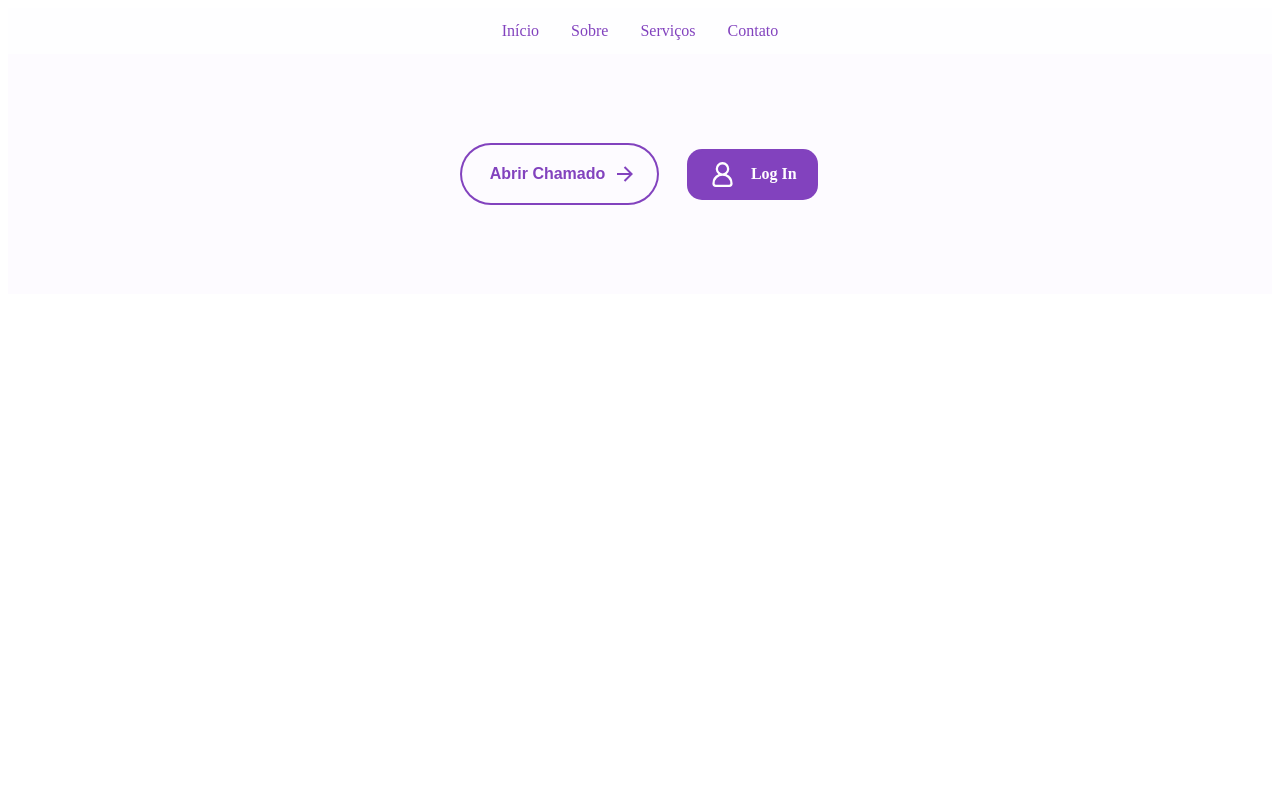
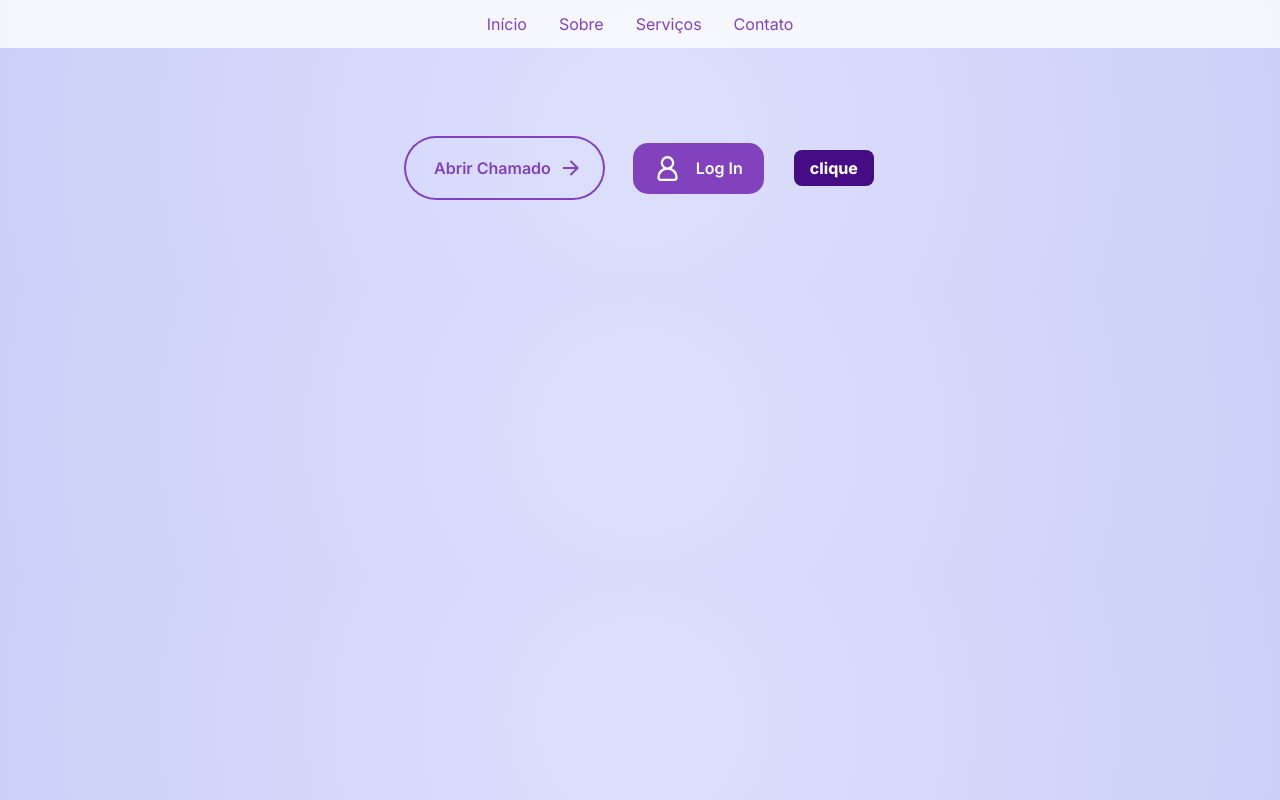
Before and after one commit to NeroPRDO/WEB-II---PROJETO, an Angular app in the folder manutencao-equipamentos/: page / in a window 1280 px wide. Built offline with nearby package versions, Linux system fonts and the light colour scheme.

Commit message:
implementacao de botao componentizado, pequenas alteracoes no app e estilos globais

```diff
--- a/manutencao-equipamentos/src/app/app.html
+++ b/manutencao-equipamentos/src/app/app.html
@@ -6,7 +6,6 @@
   <title>Document</title>
 </head>
 <body>
-
   <nav>
     <ul>
       <li><a href="#inicio">Início</a></li>
@@ -59,6 +58,10 @@
     </div>
   </div>
 
+  <div class="item">
+    <botao-basico mensagem="clique" [outlined]="false"></botao-basico>
+  </div>
+
 </div>
 
 
--- a/manutencao-equipamentos/src/app/app.ts
+++ b/manutencao-equipamentos/src/app/app.ts
@@ -1,9 +1,10 @@
 import { Component, signal } from '@angular/core';
 import { RouterOutlet } from '@angular/router';
+import { botaoBasico } from './shared/Botoes/botaoBasico/botaoBasico';
 
 @Component({
   selector: 'app-root',
-  imports: [RouterOutlet],
+  imports: [RouterOutlet, botaoBasico],
   templateUrl: './app.html',
   styleUrl: './app.css'
 })
--- /dev/null
+++ b/manutencao-equipamentos/src/app/shared/Botoes/botaoBasico/botaoBasico.css
@@ -0,0 +1,33 @@
+button, button:hover {
+    /* aplicado a qualquer tipo */
+    border-radius: 8px;
+    padding: 1vh 2vh;
+    font-size: 16px;
+    border: none;
+    outline: none;
+    transition: 0.3s;
+    align-items: center;
+    text-align: center;
+    font-weight: 750;
+}
+
+/* atributo [outlined] = false (default) */
+.basico {
+    background-color: #460c85;
+    color: white;
+}
+.basico:hover {
+    background-color: #230147;
+}
+
+/* atributo [outlined] = true */
+.outlined {
+    background-color: transparent;
+    border: 2px solid #230147;
+    color: #230147;
+}
+.outlined:hover {
+    background-color: #230147;
+    border: 2px solid transparent;
+    color: white;
+}
--- /dev/null
+++ b/manutencao-equipamentos/src/app/shared/Botoes/botaoBasico/botaoBasico.html
@@ -0,0 +1,5 @@
+<!-- ngClass: permite uso de classes condicionais -->
+
+<button [ngClass]="{'outlined': outlined, 'basico': !outlined}">
+    {{ mensagem }}
+</button>
--- /dev/null
+++ b/manutencao-equipamentos/src/app/shared/Botoes/botaoBasico/botaoBasico.ts
@@ -0,0 +1,14 @@
+import { Component, Input } from "@angular/core";
+import { CommonModule } from "@angular/common";
+
+@Component({
+    selector: "botao-basico",
+    standalone: true,
+    imports: [CommonModule],
+    templateUrl: "./botaoBasico.html",
+    styleUrl: "./botaoBasico.css"
+})
+export class botaoBasico {
+    @Input() mensagem = '';
+    @Input() outlined = false;
+}
--- a/manutencao-equipamentos/src/styles.css
+++ b/manutencao-equipamentos/src/styles.css
@@ -1 +1,14 @@
 /* You can add global styles to this file, and also import other style files */
+
+/* importando a fonte inter */
+@import url('https://fonts.googleapis.com/css2?family=Inter:ital,opsz,wght@0,14..32,100..900;1,14..32,100..900&display=swap');
+
+* {
+    font-family: 'Inter', 'Arial', 'Sans-serif';
+}
+
+body {
+    background: #DDE0FC;
+    background: radial-gradient(circle,rgba(221, 224, 252, 1) 0%, rgba(204, 207, 248, 1) 100%);
+    margin: 0;
+}
```
Lines whose indentation alone changed are shown as unchanged.
